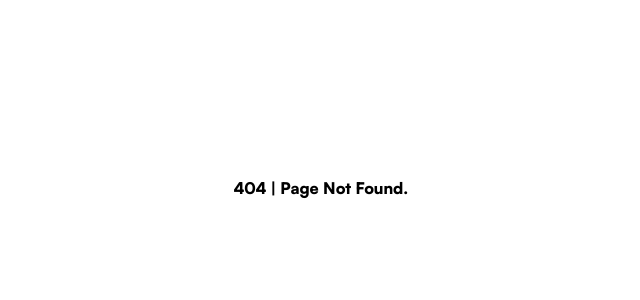
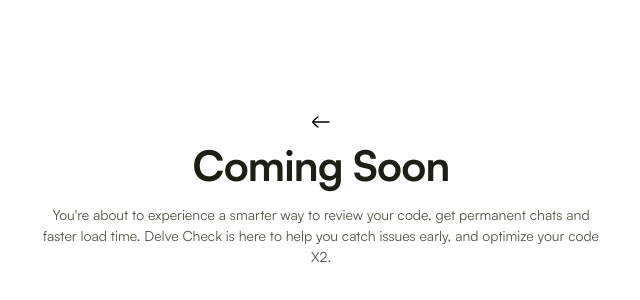
Before and after one commit to delveai-hacks/DelveAI, a Vue app: page /coming-soon in a window 1280 px wide. Before the commit this address had no page. Shown: the part 212-512 px from the top of the page, without its empty margins (319-959 px from the left). Built offline with nearby package versions, Linux system fonts and the light colour scheme.

Commit message:
feat: added screen for what we have in store next

```diff
--- a/src/router/index.ts
+++ b/src/router/index.ts
@@ -13,6 +13,7 @@
 import NewPassword from "@/views/app/password/NewPassword.vue";
 
 import ErrorPage from "@/views/ErrorPage.vue";
+import ComingSoon from "@/views/ComingSoon.vue";
 
 const router = createRouter({
   history: createWebHistory(import.meta.env.BASE_URL),
@@ -66,6 +67,11 @@
       component: () => import("../views/AboutView.vue"),
     },
     {
+      path: "/coming-soon",
+      name: "coming-soon",
+      component: ComingSoon,
+    },
+    {
       path: "/:pathMatch(.*)*",
       name: "NotFound",
       component: ErrorPage,
--- /dev/null
+++ b/src/views/ComingSoon.vue
@@ -0,0 +1,27 @@
+<script setup lang="ts">
+import { useRouter } from 'vue-router'
+const router = useRouter()
+
+const goBack = () => {
+ router.push('/prompt')
+}
+</script>
+
+<template>
+ <main class="bg-[#fff] px-[16px] md:px-[0px] flex justify-center items-center w-full min-h-[100vh]">
+  <div class="w-full md:w-[570px] md:mx-auto">
+   <div class="w-fit h-fit mx-auto md:cursor-pointer mb-[10px]">
+    <img @click="goBack" src="/back.svg" />
+   </div>
+   <div
+    class="text-[#1d1f16] text-center text-[30px] md:text-[42px] font-[700] md:leading-[42px] md:tracking-[-0.84px] mb-[18px]">
+    Coming Soon
+   </div>
+   <div class="text-[#54564b] text-center text-[12px] md:text-[14px] font-[400] leading-normal">
+    You're about to experience a smarter way to review your code, get permanent chats and faster load time. Delve
+    Check is here to help you catch issues
+    early, and optimize your code X2.
+   </div>
+  </div>
+ </main>
+</template>
--- a/src/views/HomeView.vue
+++ b/src/views/HomeView.vue
@@ -49,6 +49,7 @@
 
 const closeDCheck = () => {
   delvecheck.value = false;
+  router.push('/coming-soon');
 }
 
 async function getPrompt() {
@@ -419,7 +420,7 @@
           Welcome to DelveCheck
         </div>
         <div class="text-[#475467] text-center text-[14px] font-[400] leading-[20px] mb-[12px]">
-          You're about to experience a smarter way to review your code, get temporary chats and faster load time. Delve
+          You're about to experience a smarter way to review your code, get permanent chats and faster load time. Delve
           Check is here to help you catch issues
           early, and optimize your code — all powered by AWS Bedrock.
         </div>
```
Also changed, not shown: public/back.svg (added).
